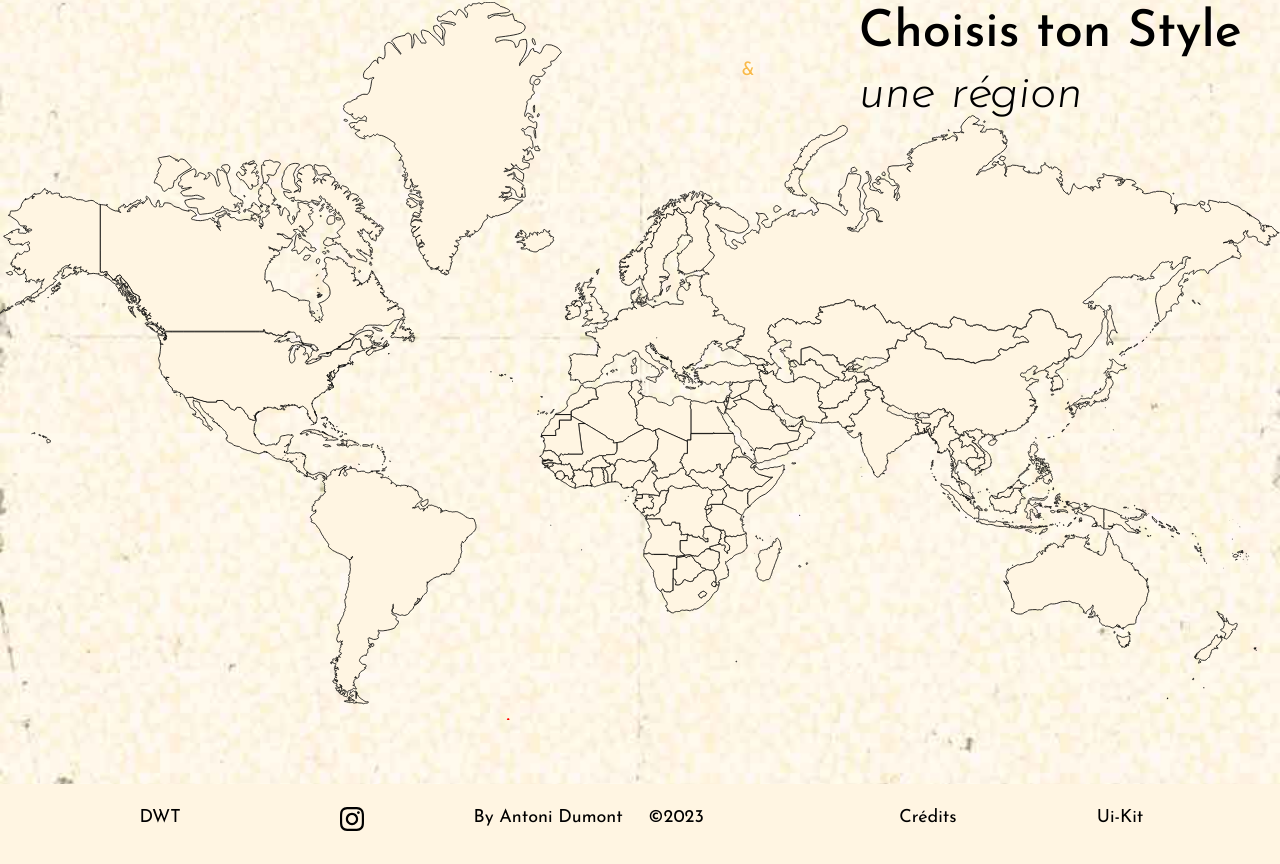
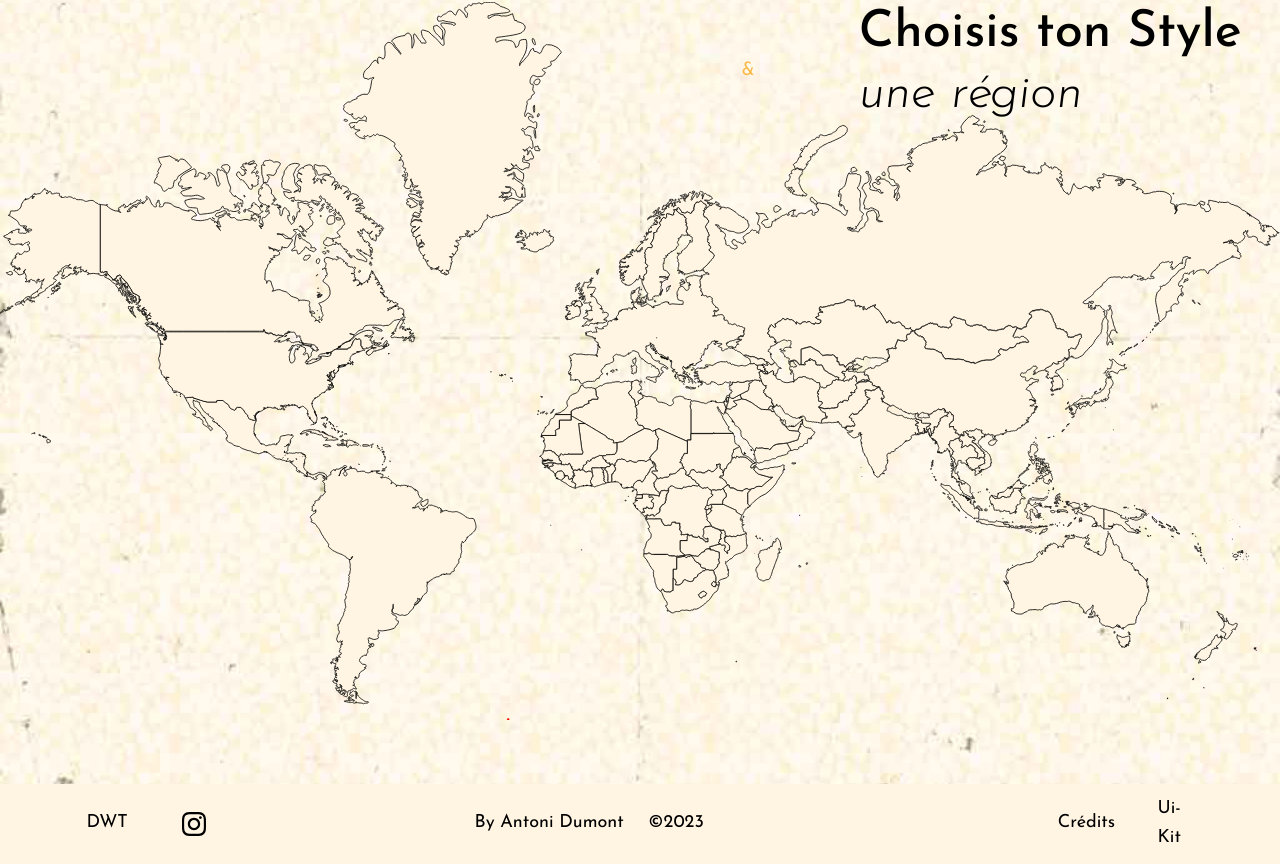
Before and after one commit to antozr/mvp, a React (Create React App) app: page / in a window 1280 px wide. Shown: the part 3183-4047 px from the top of the page. Built offline with nearby package versions, Linux system fonts and the light colour scheme.

Commit message:
Modify space

```diff
--- a/src/components/Footer.scss
+++ b/src/components/Footer.scss
@@ -73,12 +73,15 @@
     .footer{
         margin: 0;
         flex-direction: row;
+        align-items: center;
+        justify-content: space-between;
 
         &__endBox{
-            width: 50%;
+            width: 33%;
         }
         &__startBox{
-            width: 50%;
+            width: 15%;
+
         }
         &__el{
             height: 40px;
```
